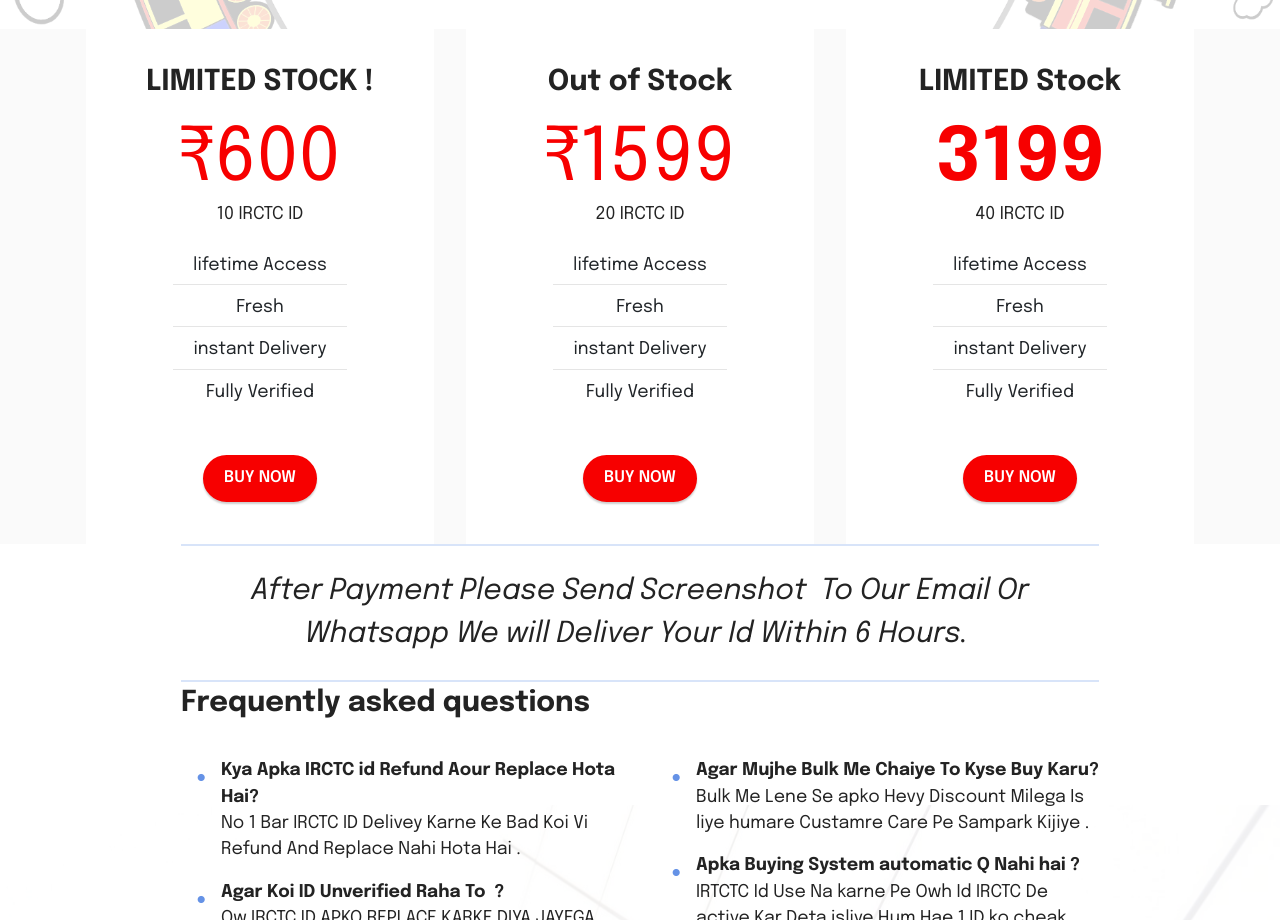
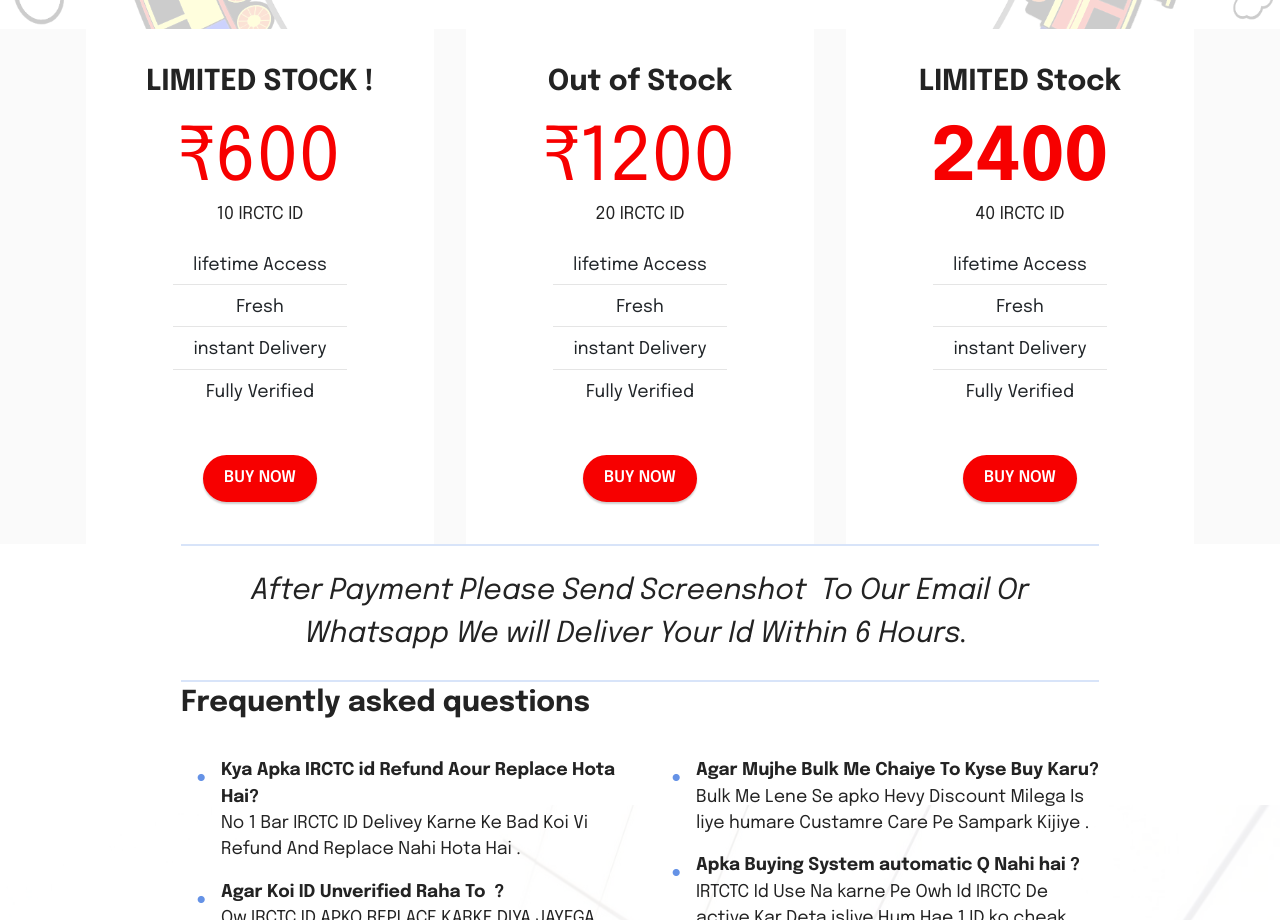
Before and after one commit to putin9812/tsweb, a plain HTML site: page id.html in a window 1280 px wide. Shown: the part 931-1851 px from the top of the page. Drawn offline with Linux system fonts and the light colour scheme; files whose address does not match are found by name.

Commit message:
Update id.html

```diff
--- a/id.html
+++ b/id.html
@@ -190,7 +190,7 @@
                     <div class="plan-header">
                         <h6 class="plan-title mbr-fonts-style mb-3 display-5"><strong>Out of Stock</strong></h6>
                         <div class="plan-price">
-                            <p class="price mbr-fonts-style m-0 display-1">₹1599<br></p>
+                            <p class="price mbr-fonts-style m-0 display-1">₹1200<br></p>
                             <p class="price-term mbr-fonts-style mb-3 display-7">20 IRCTC ID<br></p>
                         </div>
                     </div>
@@ -212,7 +212,7 @@
                     <div class="plan-header">
                         <h6 class="plan-title mbr-fonts-style mb-3 display-5"><strong>LIMITED  Stock</strong></h6>
                         <div class="plan-price">
-                            <p class="price mbr-fonts-style m-0 display-1"><strong>3199</strong></p>
+                            <p class="price mbr-fonts-style m-0 display-1"><strong>2400</strong></p>
                             <p class="price-term mbr-fonts-style mb-3 display-7">40 IRCTC ID<br></p>
                         </div>
                     </div>
```
